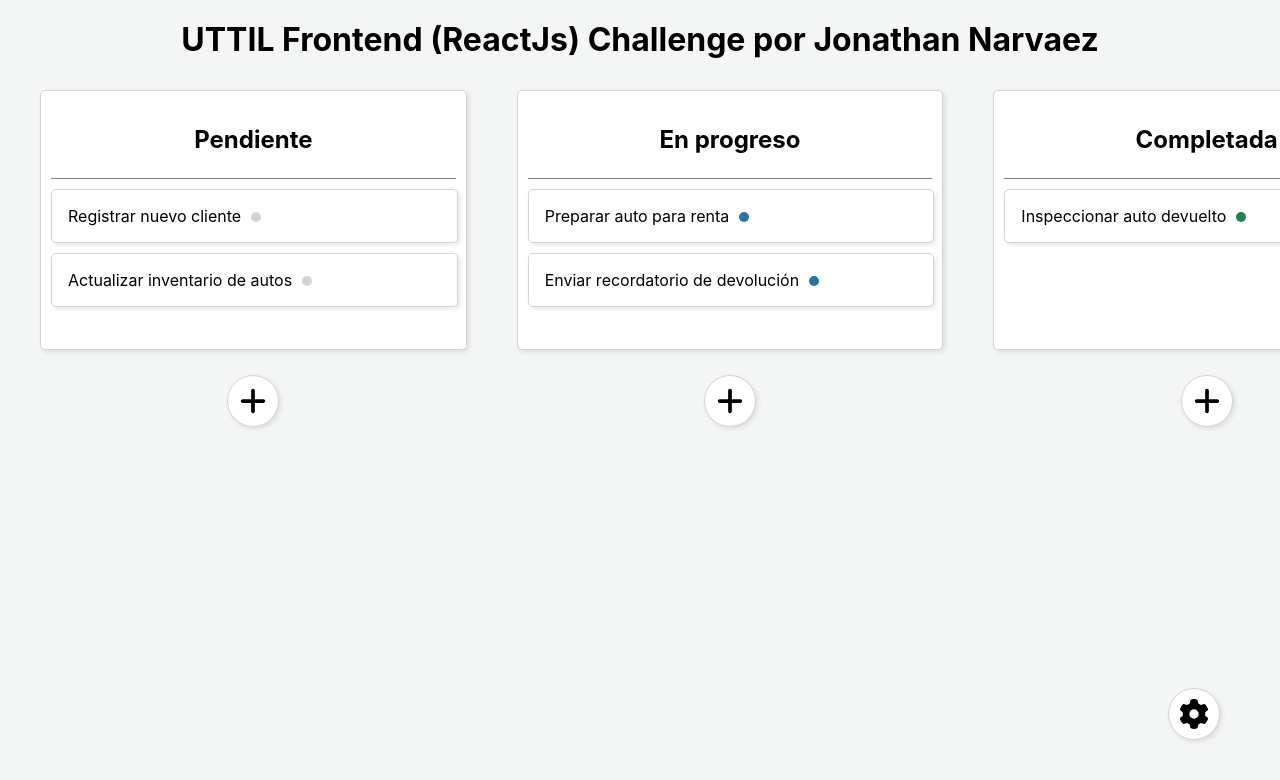
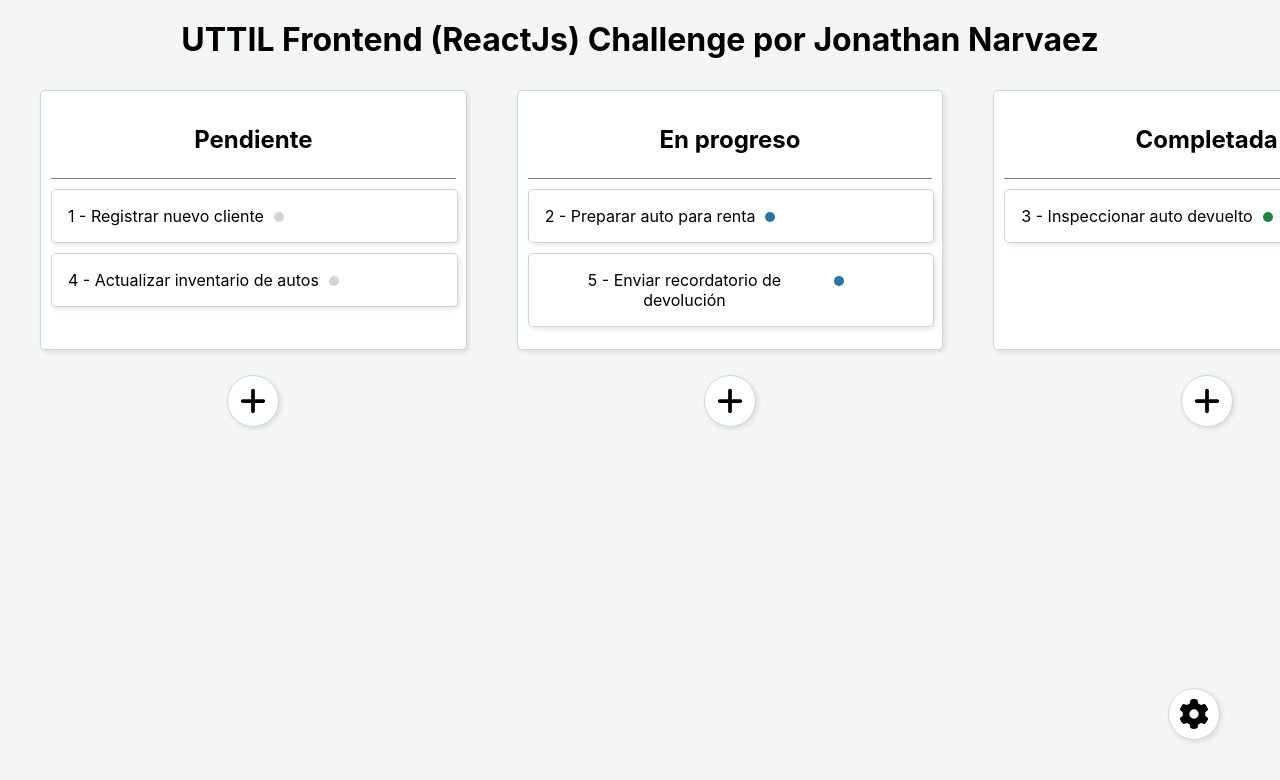
Before and after one commit to Naramatsu/uttil-challenge, a React (Create React App) app: page / in a window 1280 px wide. Shown: the top 780 px of the page. Built offline with nearby package versions, Linux system fonts and the light colour scheme.

Commit message:
drag bug was fixed

```diff
--- a/src/components/Task/Task.jsx
+++ b/src/components/Task/Task.jsx
@@ -25,7 +25,7 @@ const Task = ({ text, index, column, taskId }) => {
   };
 
   return (
-    <Draggable draggableId={text} index={index}>
+    <Draggable draggableId={taskId} index={index} key={taskId}>
       {(provided) => (
         <section
           className="task"
@@ -58,7 +58,7 @@ const Task = ({ text, index, column, taskId }) => {
           ) : (
             <>
               <p>
-                {text}
+                {taskId} - {text}
                 <span className={column}></span>
               </p>
               <section className="btn-group">
--- a/src/context/Task/AppState.js
+++ b/src/context/Task/AppState.js
@@ -36,7 +36,7 @@ const AppState = ({ children }) => {
       columns.list.some((taskListed) => taskListed.content === newTask.content)
     );
     if (exists) return true;
-    newTask.id = globalState.lastIndex + 1;
+    newTask.id = String(parseInt(globalState.lastIndex) + 1);
     dispatch({
       type: ADD_TASK,
       payload: {
```
